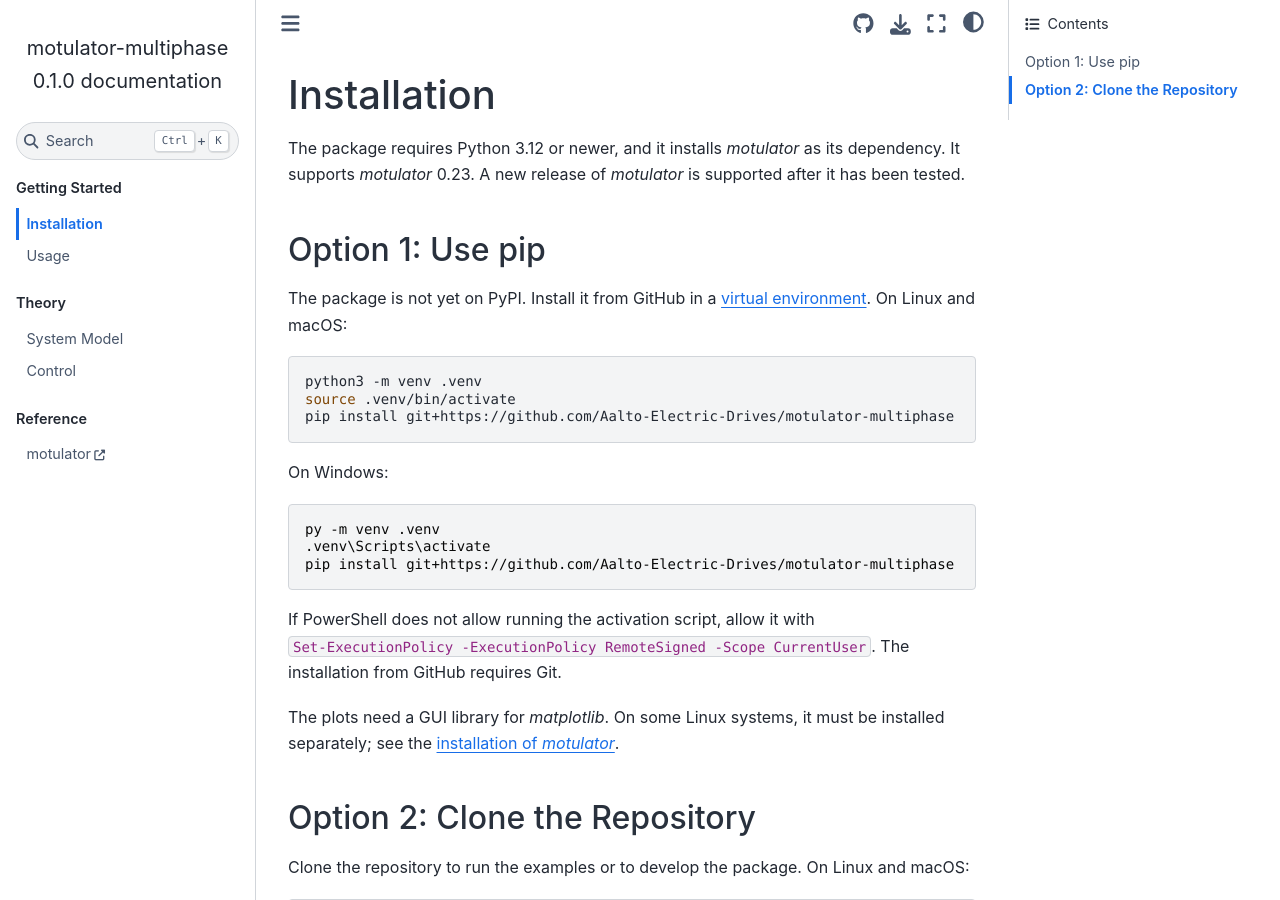
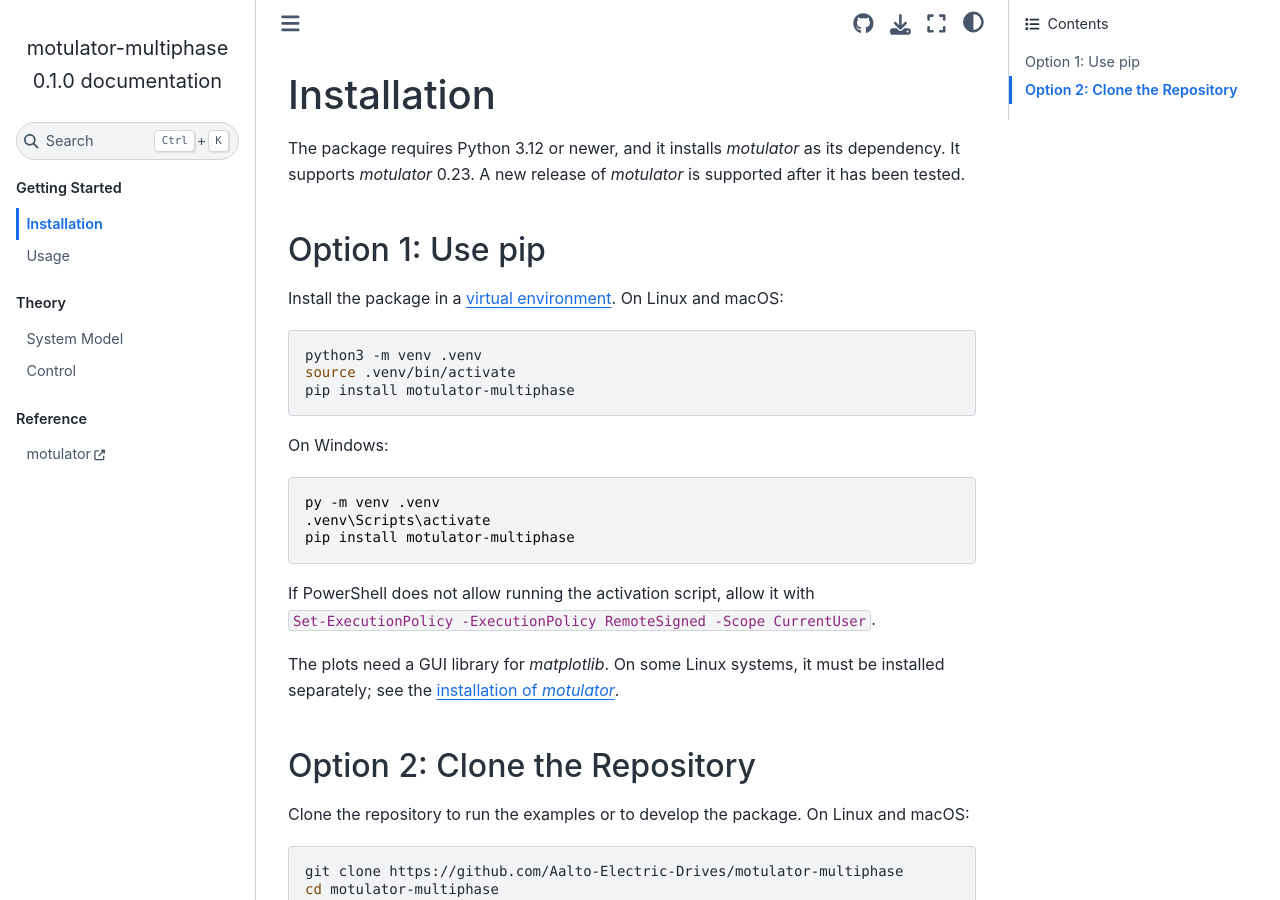
Before and after one commit to Aalto-Electric-Drives/motulator-multiphase, a Sphinx documentation site: the page built from docs/source/installation.md, in a window 1280 px wide and 900 px high. Built offline with Sphinx 7.4.7 and the Sphinx Book theme 1.1.4, drawn with Linux system fonts in a browser that asks for light colours; pages that are not in the unit, such as notebooks, are missing from menus.

Commit message:
Prepare the release on PyPI
The source distribution contains only the package, the tests, the
examples, and the documentation, and the package is marked as typed.
The tests workflow builds the distributions, checks them with twine,
and runs the tests on the installed wheel outside the repository. The
installation instructions use pip install motulator-multiphase. The
sort key of the example gallery is given by its name, so that the
Sphinx configuration can be cached and the documentation builds
without warnings.

Co-Authored-By: Claude Opus 5.5 <noreply@anthropic.com>

````diff
--- a/docs/source/conf.py
+++ b/docs/source/conf.py
@@ -131,12 +131,11 @@ autoapi_keep_files = True
 autoapi_add_toctree_entry = False
 autoapi_member_order = "alphabetical"
 
-from sphinx_gallery.sorting import NumberOfCodeLinesSortKey
-
+# The sort key is given by its name, so that the configuration can be cached
 sphinx_gallery_conf = {
     "examples_dirs": ["../../examples"],
     "gallery_dirs": ["examples"],
-    "within_subsection_order": NumberOfCodeLinesSortKey,
+    "within_subsection_order": "sphinx_gallery.sorting.NumberOfCodeLinesSortKey",
 }
 
 exclude_patterns = ["_build", "build", "Thumbs.db", ".DS_Store"]
--- a/docs/source/installation.md
+++ b/docs/source/installation.md
@@ -4,12 +4,12 @@ The package requires Python 3.12 or newer, and it installs *motulator* as its de
 
 ## Option 1: Use pip
 
-The package is not yet on PyPI. Install it from GitHub in a [virtual environment](https://packaging.python.org/en/latest/guides/installing-using-pip-and-virtual-environments/). On Linux and macOS:
+Install the package in a [virtual environment](https://packaging.python.org/en/latest/guides/installing-using-pip-and-virtual-environments/). On Linux and macOS:
 
 ```bash
 python3 -m venv .venv
 source .venv/bin/activate
-pip install git+https://github.com/Aalto-Electric-Drives/motulator-multiphase
+pip install motulator-multiphase
 ```
 
 On Windows:
@@ -17,10 +17,10 @@ On Windows:
 ```powershell
 py -m venv .venv
 .venv\Scripts\activate
-pip install git+https://github.com/Aalto-Electric-Drives/motulator-multiphase
+pip install motulator-multiphase
 ```
 
-If PowerShell does not allow running the activation script, allow it with `Set-ExecutionPolicy -ExecutionPolicy RemoteSigned -Scope CurrentUser`. The installation from GitHub requires Git.
+If PowerShell does not allow running the activation script, allow it with `Set-ExecutionPolicy -ExecutionPolicy RemoteSigned -Scope CurrentUser`.
 
 The plots need a GUI library for *matplotlib*. On some Linux systems, it must be installed separately; see the [installation of *motulator*](https://aalto-electric-drives.github.io/motulator/installation.html).
 
````
Also changed, not shown: README.md (+3 -3 lines), pyproject.toml (+11 -0 lines), 2 other files.
